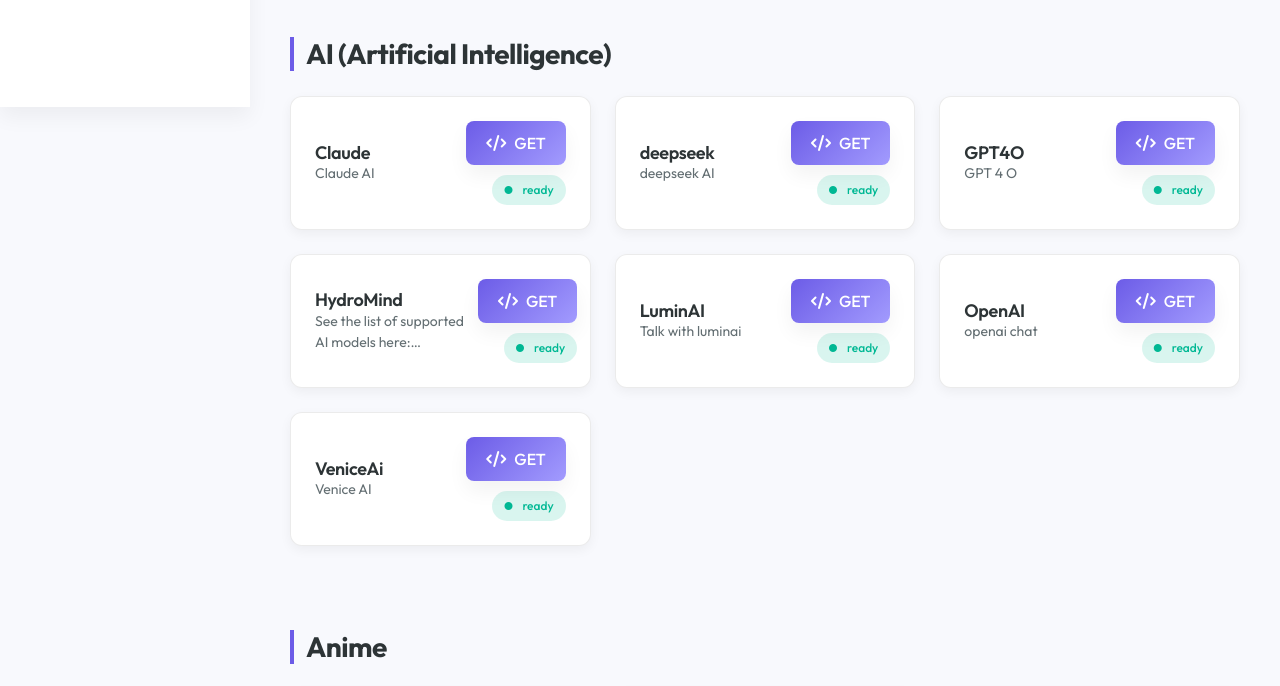
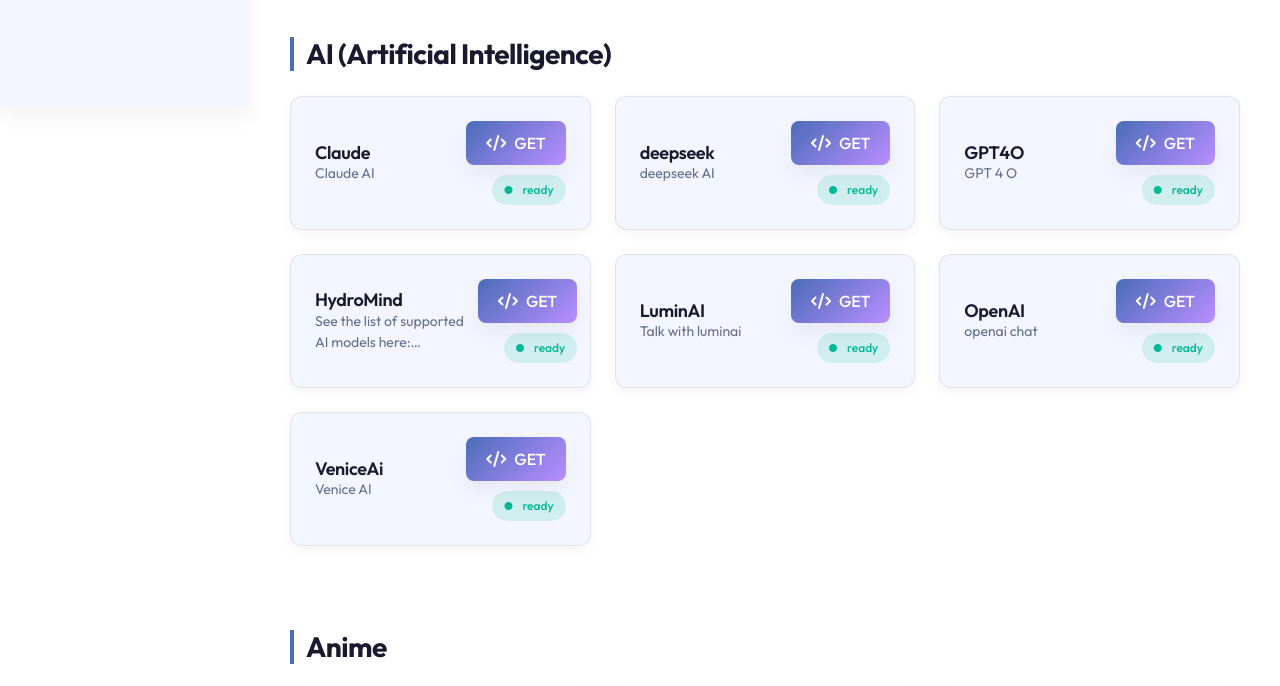
Before and after one commit to HangPrivate/Web-Api, a website: page api-page/index.html in a window 1280 px wide. Shown: the part 693-1379 px from the top of the page. Drawn offline with nearby package versions, Linux system fonts and the light colour scheme; files whose address does not match are found by name.

Commit message:
Update styles.css

```diff
--- a/api-page/styles.css
+++ b/api-page/styles.css
@@ -1,22 +1,19 @@
 :root {
-    /* Color Palette - Purple Gradient Theme */
-    --primary-color: #6c5ce7;
-    --primary-hover: #5649d1;
-    --secondary-color: #a29bfe;
-    --accent-color: #00cec9;
+  --primary-color: #4B6CB7;
+  --primary-hover: #3B4781;
+  --secondary-color: #B98EFF;
+  --accent-color: #8E54E9;
   --success-color: #00b894;
   --error-color: #ff7675;
   --warning-color: #fdcb6e;
 
-    /* Light Mode */
-    --background-color: #f8f9fd;
-    --card-background: #ffffff;
-    --text-color: #2d3436;
-    --text-muted: #636e72;
+  --background-color: #ffffff;
+  --card-background: #f4f6ff;
+  --text-color: #1a1a2e;
+  --text-muted: #666f8a;
   --border-color: rgba(0, 0, 0, 0.08);
-    --highlight-color: rgba(108, 92, 231, 0.1);
-
-    /* UI Elements */
+  --highlight-color: rgba(75, 108, 183, 0.15);
+
   --border-radius-sm: 8px;
   --border-radius: 12px;
   --border-radius-lg: 20px;
@@ -24,12 +21,10 @@
   --hover-shadow: 0 15px 30px rgba(0, 0, 0, 0.1);
   --card-shadow: 0 4px 12px rgba(0, 0, 0, 0.05);
 
-    /* Animation */
   --transition: all 0.3s cubic-bezier(0.25, 0.8, 0.25, 1);
   --hover-transition: all 0.3s cubic-bezier(0.165, 0.84, 0.44, 1);
   --hover-transform: translateY(-5px);
 
-    /* Spacing */
   --space-xs: 4px;
   --space-sm: 8px;
   --space-md: 16px;
@@ -37,31 +32,30 @@
   --space-xl: 32px;
   --space-xxl: 48px;
 
-    /* Layout */
   --side-nav-width: 250px;
   --side-nav-collapsed: 70px;
   --header-height: 70px;
 
-    /* Background values for rgba */
-    --background-color-rgb: 248, 249, 253;
+  --background-color-rgb: 255, 255, 255;
 }
 
 .dark-mode {
-    --primary-color: #a29bfe;
-    --primary-hover: #8983d8;
-    --secondary-color: #6c5ce7;
-    --accent-color: #00cec9;
+  --primary-color: #B98EFF;
+  --primary-hover: #8E54E9;
+  --secondary-color: #4B6CB7;
+  --accent-color: #8E54E9;
   --background-color: #1a1b2e;
-    --card-background: #252640;
-    --text-color: #e5e5e5;
+  --card-background: #2a2e4d;
+  --text-color: #eaeaff;
   --text-muted: #b2becd;
   --border-color: rgba(255, 255, 255, 0.08);
-    --highlight-color: rgba(162, 155, 254, 0.2);
+  --highlight-color: rgba(185, 142, 255, 0.2);
   --shadow: 0 10px 25px rgba(0, 0, 0, 0.2);
   --hover-shadow: 0 15px 35px rgba(0, 0, 0, 0.3);
   --card-shadow: 0 4px 12px rgba(0, 0, 0, 0.2);
   --background-color-rgb: 26, 27, 46;
 }
+
 
 * {
     box-sizing: border-box;
```
Lines whose indentation alone changed are shown as unchanged.
